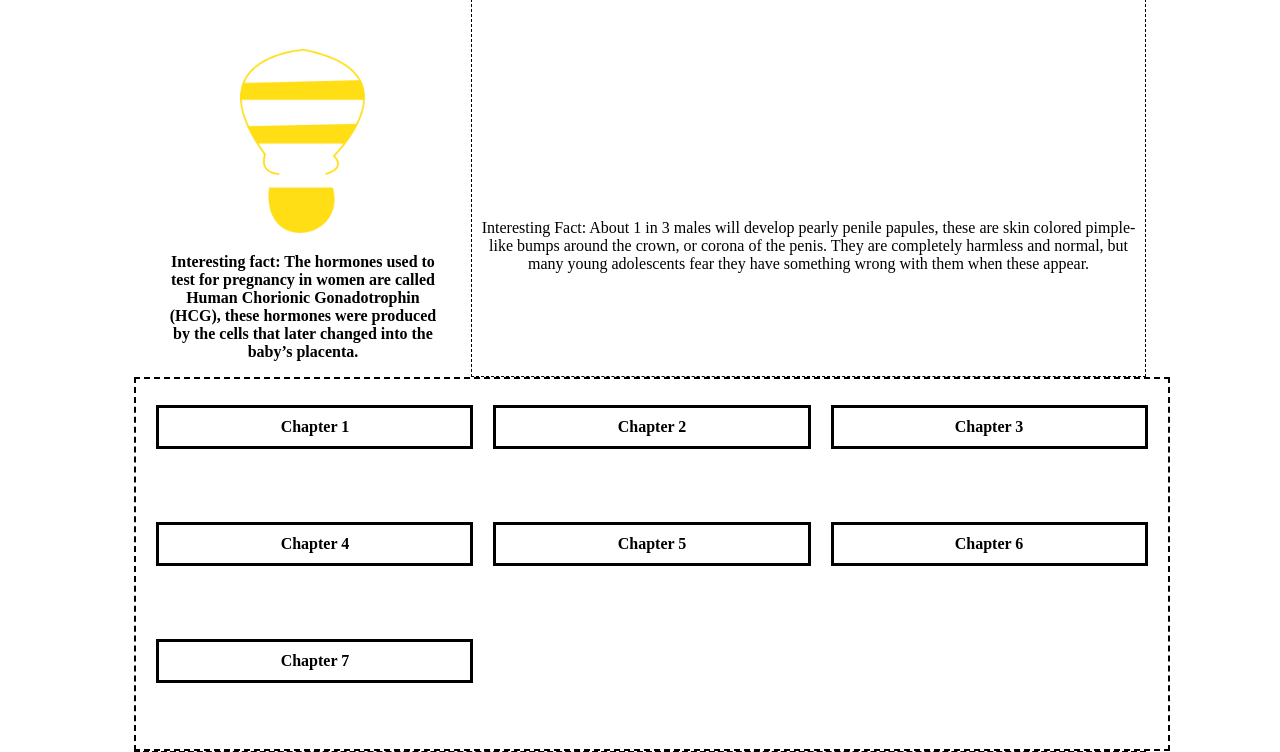
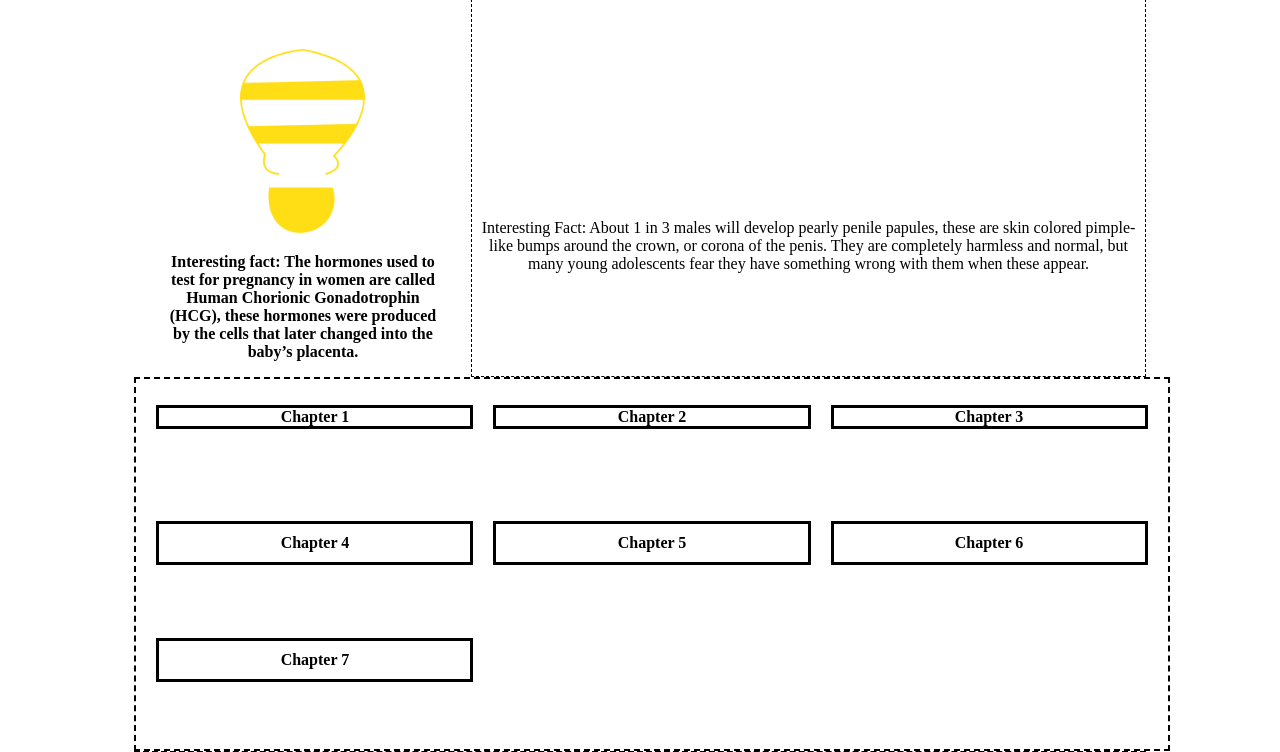
Before and after one commit to davidfitz314/BirdandB, a PHP site: page / in a window 1280 px wide. Shown: the part 1560-2312 px from the top of the page. Run offline with PHP 8.4, Linux system fonts and the light colour scheme.

Commit message:
adding in a chapter section to the homepage

```diff
--- a/includes/styles.css
+++ b/includes/styles.css
@@ -124,7 +124,7 @@ header {
 }
 
 .single1chap p{
-	padding: 10px;
+
 	border: solid black;
 	margin-left: 10px;
 	margin-right: 10px;
@@ -140,7 +140,7 @@ header {
 }
 
 .single2chap p{
-	padding: 10px;
+
 	border: solid black;
 	margin-left: 10px;
 	margin-right: 10px;
@@ -156,7 +156,7 @@ header {
 }
 
 .single3chap p{
-	padding: 10px;
+
 	border: solid black;
 	margin-left: 10px;
 	margin-right: 10px;
```
Also changed, not shown: 1 other file.
